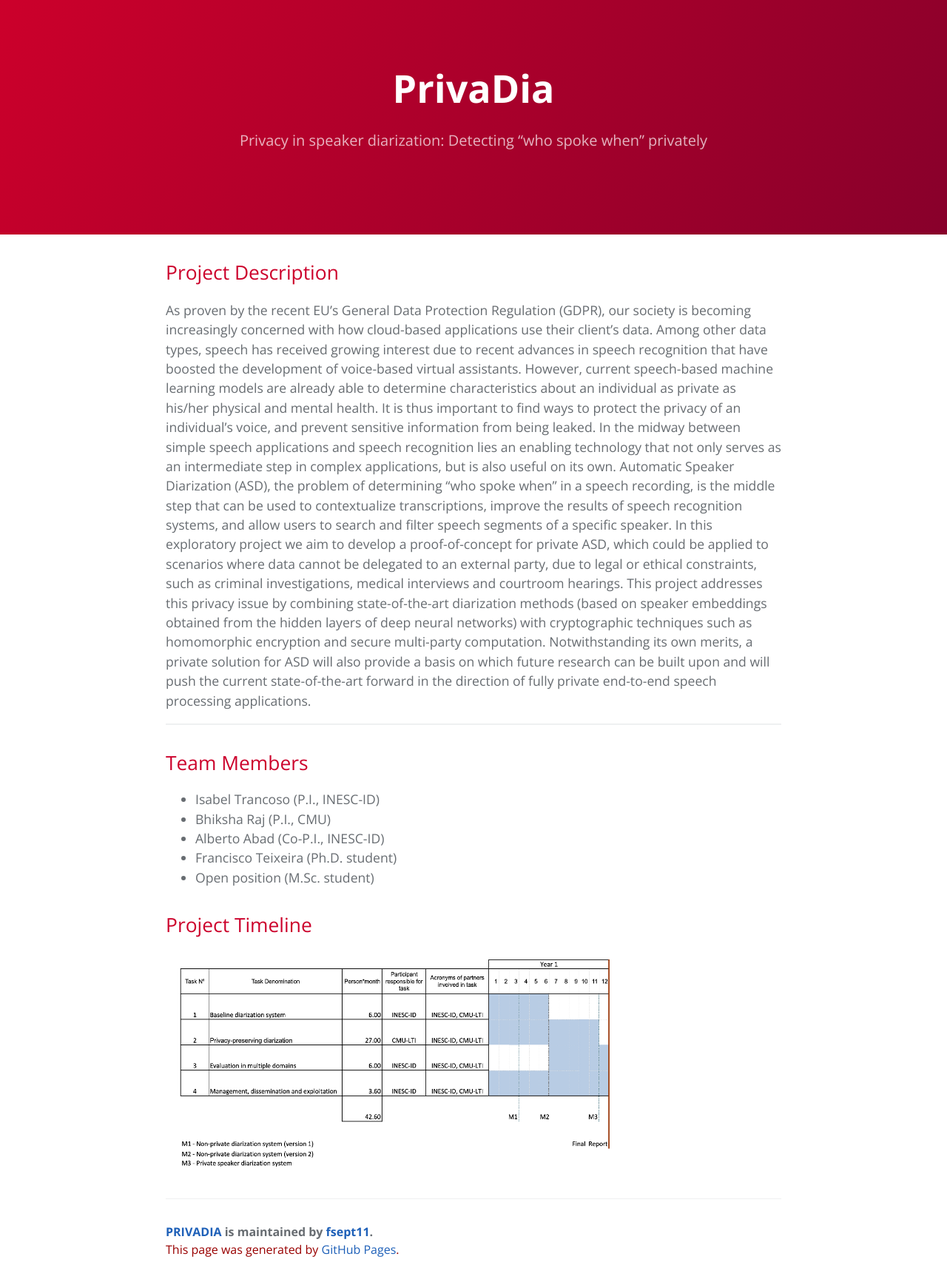
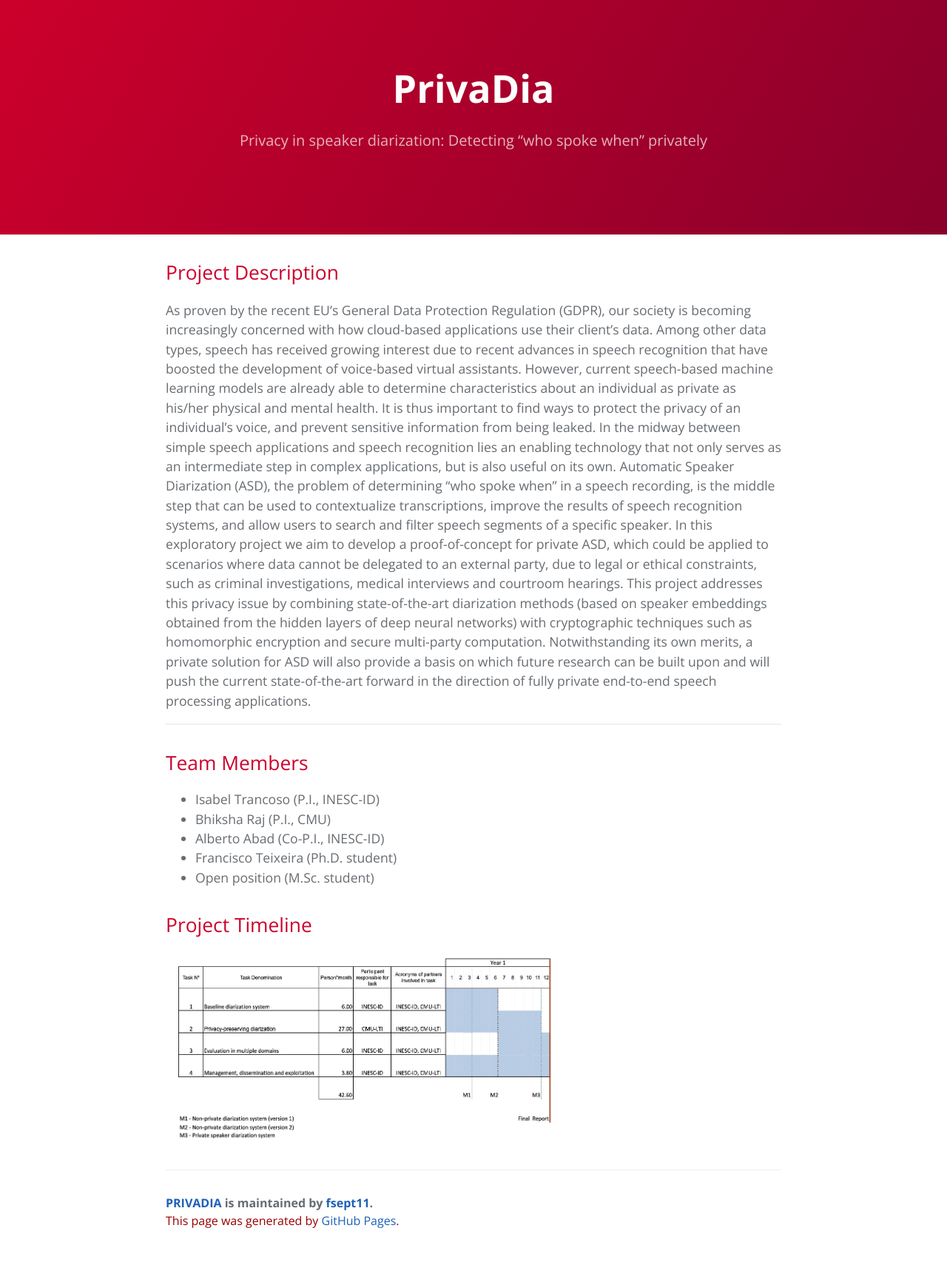
Before and after one commit to fsept11/PRIVADIA, a Jekyll site: the page built from index.md, in a window 1280 px wide. Shown: the whole page at 74% size. Built offline with Jekyll 4.4.1, drawn with Linux system fonts in a browser that asks for light colours; our own code applies the rules of GitHub Pages for plain Markdown files; after the commit the page ends 1694 px from its top, so only the background shows below that.

Commit message:
Update index.md

```diff
--- a/index.md
+++ b/index.md
@@ -16,4 +16,4 @@ In this exploratory project we aim to develop a proof-of-concept for private ASD
 
 ## Project Timeline
 
-<img id="Project Timeline" src="/assets/privadia_timeline.png" width="75%" height="75%">
+<img id="Project Timeline" src="/assets/privadia_timeline.png" width="65%" height="65%">
```
